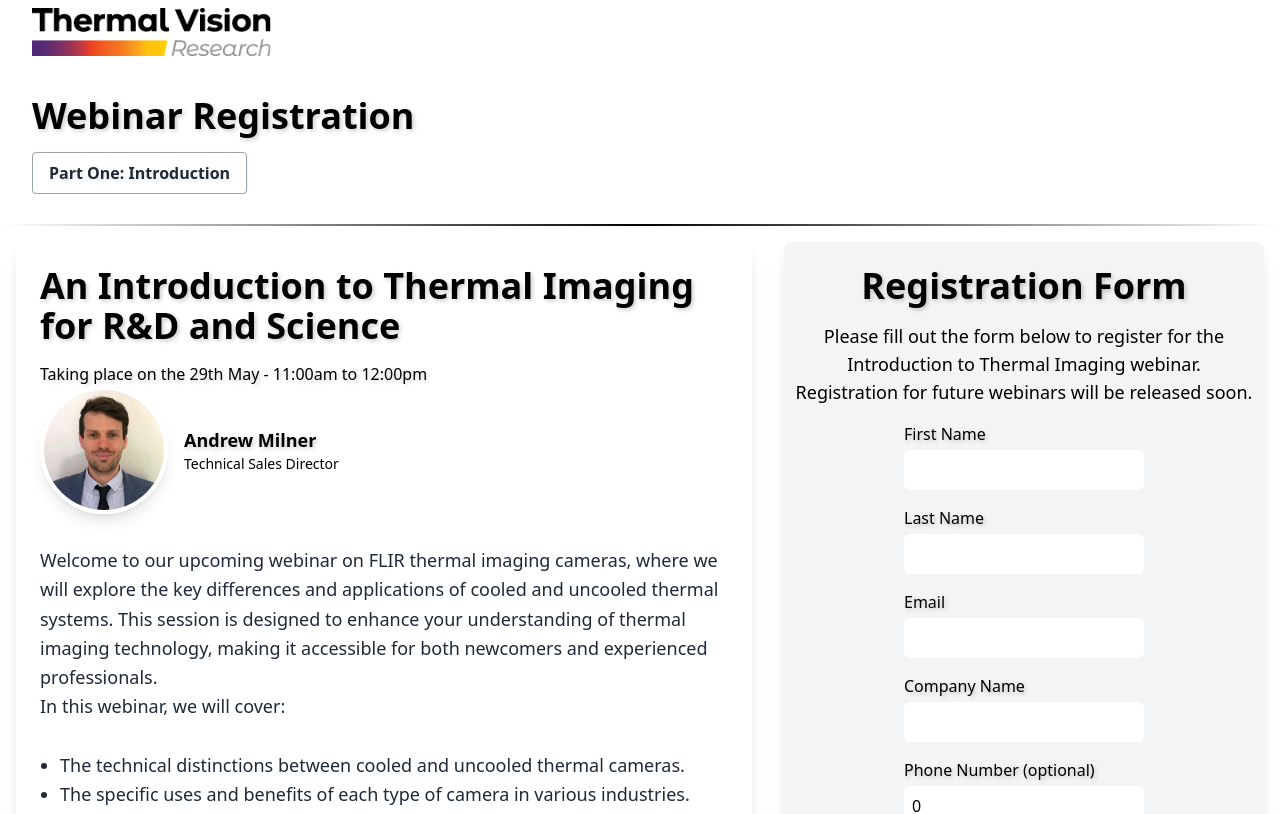
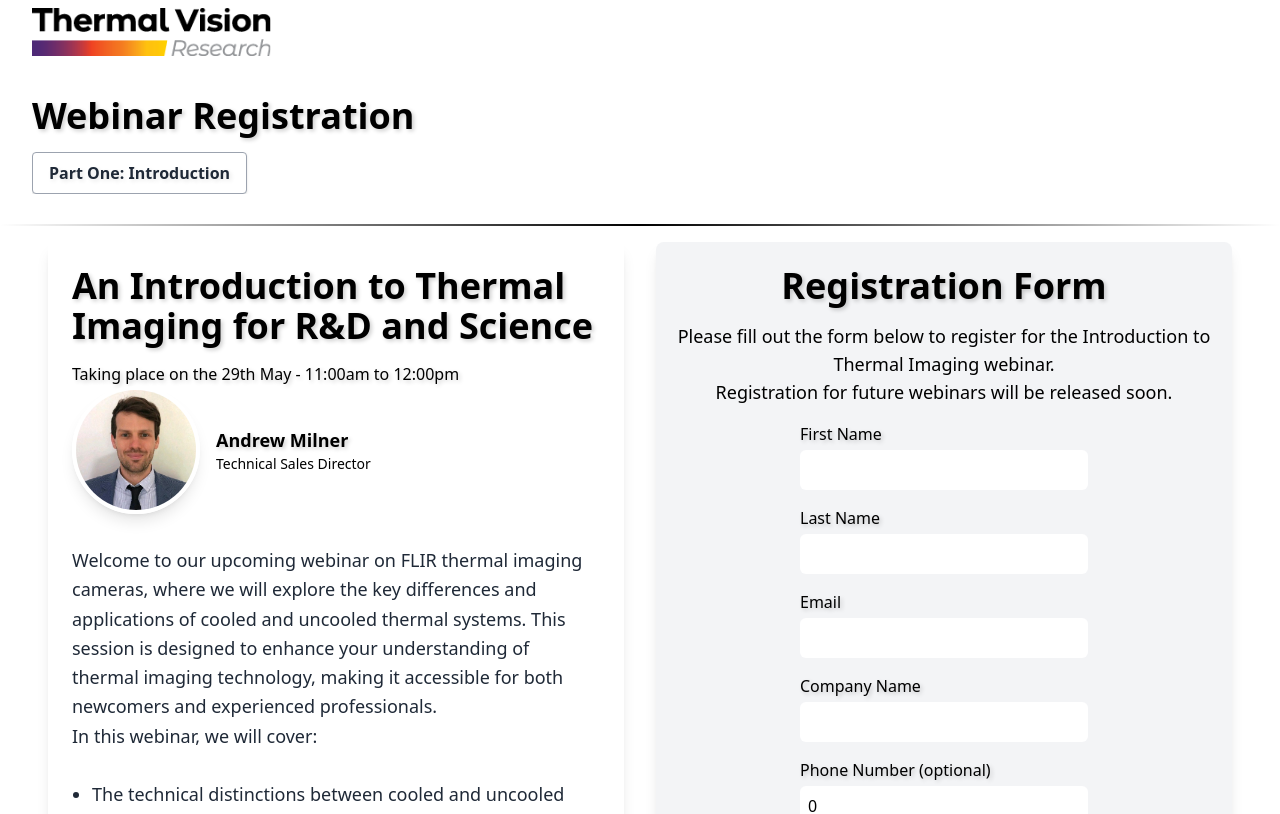
Before and after one commit to jayteebee/webinar-landing-page, a React (Create React App) app: page / in a window 1280 px wide. Shown: the top 814 px of the page. Built offline with nearby package versions, Linux system fonts and the light colour scheme.

Commit message:
Refactor homepage layout and component styles

```diff
--- a/src/App.js
+++ b/src/App.js
@@ -65,6 +65,34 @@ import { CONTENT } from "./content/content.js";
 
 import { IntroSelection } from "./components/IntroSelection.js";
 
+// const HomePage = () => {
+//   const [webinar, setWebinar] = useState("");
+//   const content = CONTENT.find((item) => item.id === webinar) || CONTENT[0];
+
+//   return (
+//     <div className="relative min-h-screen min-w-full">
+//       <div className="relative z-10">
+//         <HeaderComponent />
+//         <IntroSelection setWebinar={setWebinar} />
+//         <div className="flex space-around flex-col lg:flex-row ">
+//           <ContentComponent
+//             id={content.id}
+//             WEBINAR_DESCRIPTION={content.WEBINAR_DESCRIPTION}
+//             WEBINAR_TITLE={content.WEBINAR_TITLE}
+//             HOST_IMAGE={content.HOST_IMAGE}
+//             HOST_NAME={content.HOST_NAME}
+//             HOST_TITLE={content.HOST_TITLE}
+//           />
+//           <CalendlyFormComponent CALENDLY_LINK={content.CALENDLY_LINK} />
+//           {/**
+//           <ImageContentComponent WEBINAR_IMAGE={content.WEBINAR_IMAGE} />
+//          */}
+//         </div>
+//       </div>
+//     </div>
+//   );
+// };
+
 const HomePage = () => {
   const [webinar, setWebinar] = useState("");
   const content = CONTENT.find((item) => item.id === webinar) || CONTENT[0];
@@ -74,7 +102,8 @@ const HomePage = () => {
       <div className="relative z-10">
         <HeaderComponent />
         <IntroSelection setWebinar={setWebinar} />
-        <div className="flex space-around flex-col lg:flex-row ">
+        <div className="flex flex-col lg:flex-row justify-center items-stretch mx-auto px-4 lg:px-8">
+          <div className="flex flex-1 justify-center">
             <ContentComponent
               id={content.id}
               WEBINAR_DESCRIPTION={content.WEBINAR_DESCRIPTION}
@@ -82,16 +111,22 @@ const HomePage = () => {
               HOST_IMAGE={content.HOST_IMAGE}
               HOST_NAME={content.HOST_NAME}
               HOST_TITLE={content.HOST_TITLE}
+              style={{ flex: "1 0 50%", maxWidth: "50%" }}
             />
-          <CalendlyFormComponent CALENDLY_LINK={content.CALENDLY_LINK} />
-          {/**
-          <ImageContentComponent WEBINAR_IMAGE={content.WEBINAR_IMAGE} />
-         */}
+          </div>
+          <div className="flex flex-1 justify-center mt-4 lg:mt-0">
+            <CalendlyFormComponent
+              CALENDLY_LINK={content.CALENDLY_LINK}
+              style={{ flex: "1 0 50%", maxWidth: "50%" }}
+            />
+          </div>
         </div>
       </div>
     </div>
   );
 };
+
+
 
 const App = () => {
   return (
--- a/src/components/CalendlyFormComponent.js
+++ b/src/components/CalendlyFormComponent.js
@@ -130,7 +130,7 @@ export const CalendlyFormComponent = ({ CALENDLY_LINK }) => {
     <button onClick={closeModal}>Close</button>
   </Modal>
 
-      <div className="overflow-y-auto shadow-lg rounded-lg h-[85vh] min-w-[30vw] bg-gray-100">
+      <div className="overflow-y-auto shadow-lg rounded-lg h-[85vh] min-w-[30vw] bg-gray-100" style={{minHeight: "75vh"}}>
         <h1 className="text-3xl md:text-4xl font-bold mb-4 text-center pt-6"
           style={{
             textShadow: "2px 2px 4px rgba(0, 0, 0, 0.2)",
--- a/src/components/ContentComponent.js
+++ b/src/components/ContentComponent.js
@@ -14,7 +14,7 @@ export const ContentComponent = ({
     const customImageStyle = id === "seven" ? "object-contain h-32 w-32" : "rounded-full border-4 border-white shadow-lg w-32 h-32";
 
     return (
-        <div className="flex justify-center mx-auto max-w-screen-md ">
+        <div className="flex justify-center mx-auto max-w-screen-md " style={{minHeight: "75vh"}}>
             <div className="p-6 bg-white bg-opacity-75 shadow-lg rounded-lg m-4 min-h-[75vh] min-w-[30vw] overflow-hidden bg-gray-100">
                 {/* Intro Banner Content */}
                 <div className="text-black mb-8">
```
Lines whose indentation alone changed are shown as unchanged.
